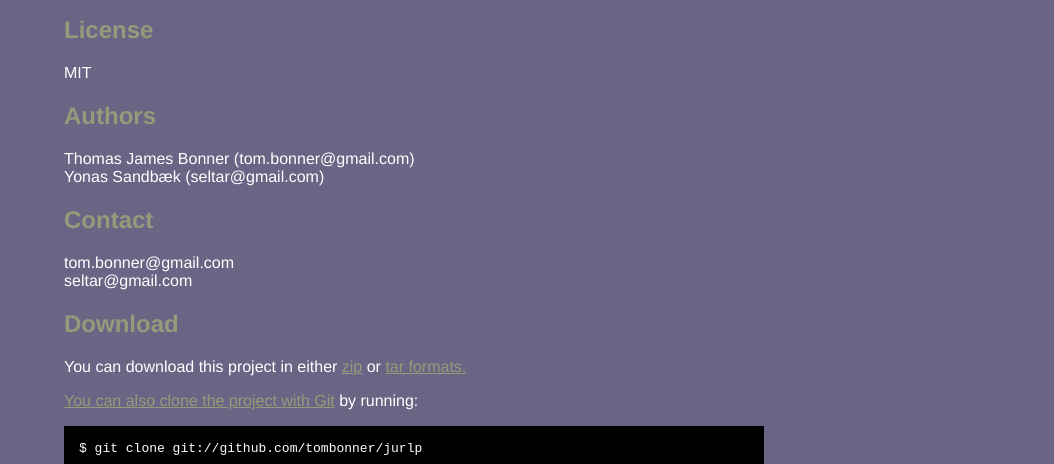
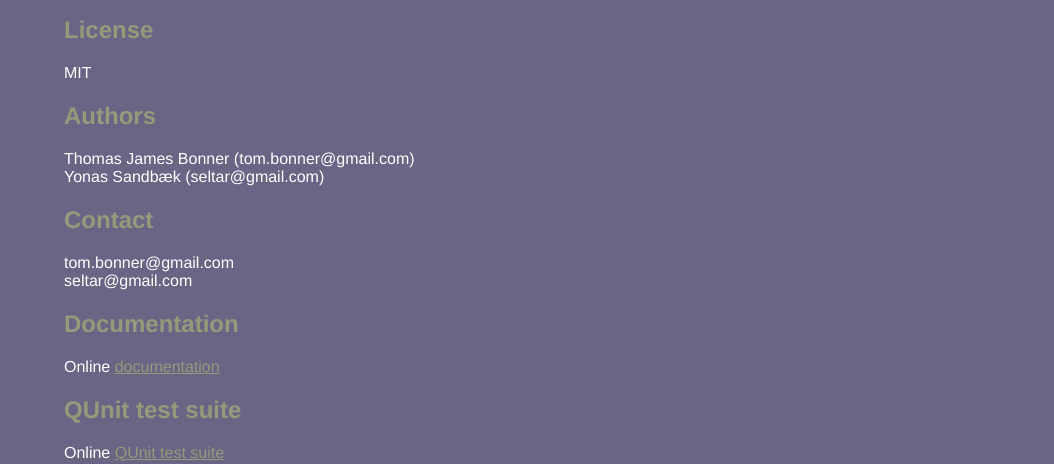
Before and after one commit to tombonner/jurlp, a plain HTML site: page index.html in a window 1280 px wide. Shown: the part 336-800 px from the top of the page, without its empty margins (226-1280 px from the left). Drawn offline with Linux system fonts and the light colour scheme.

Commit message:
Added documentation and test links

```diff
--- a/index.html
+++ b/index.html
@@ -78,6 +78,10 @@
 <br/>seltar@gmail.com</p>
 
 
+	<h2>Documentation</h2>
+	Online <a href="./doc/index.html">documentation</a>
+	<h2>QUnit test suite</h2>
+	Online <a href="./doc/index.html">QUnit test suite</a>
     <h2>Download</h2>
     <p>
       You can download this project in either
```
